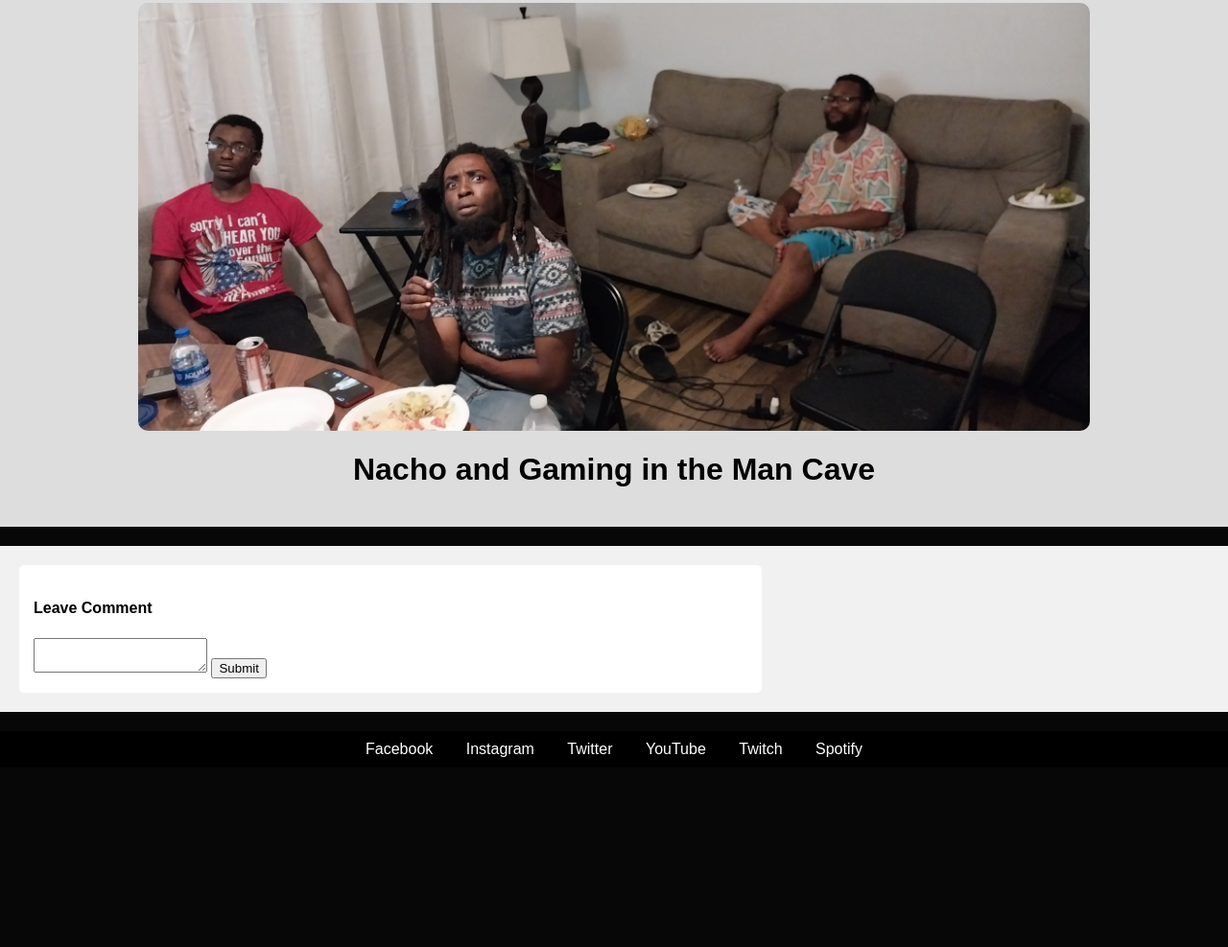
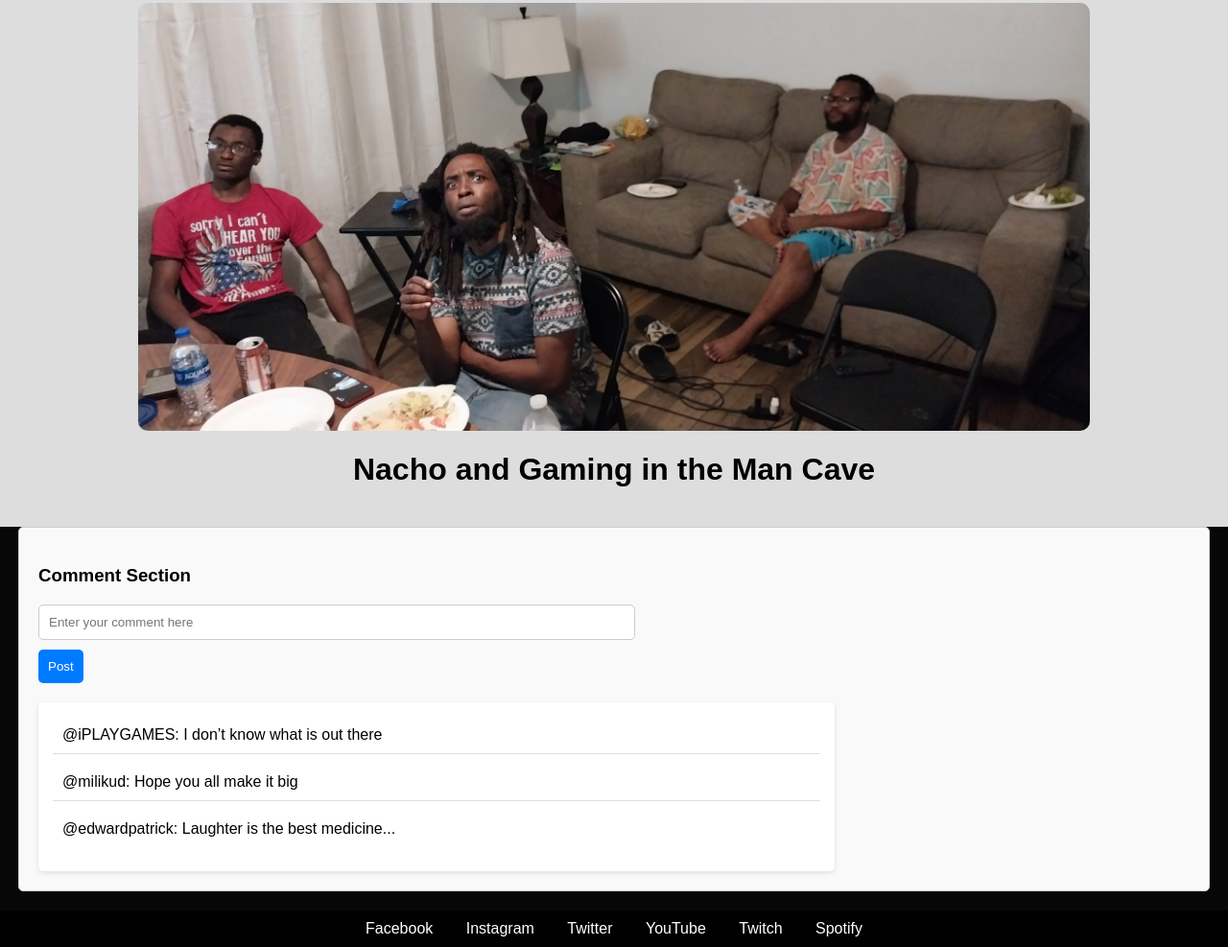
Before and after one commit to KoolAid711/K.Curry, a plain HTML site: page Pictures_Curry.html in a window 1280 px wide. Shown: the part 287-1274 px from the top of the page at 96% size. Before the commit the page ends 1087 px from the top, so only its background shows below. Drawn offline with Linux system fonts and the light colour scheme.

Commit message:
Changes to Pictures html and css

```diff
--- a/Pictures_Curry.html
+++ b/Pictures_Curry.html
@@ -32,11 +32,15 @@
 </div>
 
 <div class="comment-section">
-    <div class="comment">
-        <h4>Leave Comment</h4>
-        <textarea class="comment-box"></textarea>
-        <button class="submit-button">Submit</button>
+    <h3>Comment Section</h3>
+    <div class="input-container">
+        <input class="comment-box" type="text" id="commentInput" placeholder="Enter your comment here">
+        <button onclick="addComment()">Post</button>
     </div>
+    <div class="comment-list" id="commentList">
+        <div class="comment">@iPLAYGAMES: I don’t know what is out there</div>
+        <div class="comment">@milikud: Hope you all make it big</div>
+        <div class="comment">@edwardpatrick: Laughter is the best medicine...</div>
     </div>
 </div>
 
@@ -62,6 +66,20 @@
         currentIndex = (currentIndex + 1) % images.length;
         document.getElementById("mainImage").src = images[currentIndex];
     }
+    function addComment() {
+            let input = document.getElementById("commentInput");
+            let commentText = input.value.trim();
+
+            if (commentText !== "") {
+                let commentList = document.getElementById("commentList");
+                let newComment = document.createElement("div");
+                newComment.className = "comment";
+                newComment.textContent = "@guest: " + commentText;
+
+                commentList.appendChild(newComment);
+                input.value = "";
+            }
+        }
 </script>
 
 </body>
--- a/pictures.css
+++ b/pictures.css
@@ -59,18 +59,50 @@ h1 {
     width: 100%;
 }
 .comment-section {
-    background-color: #f1f1f1;
-    color: black;
+    max-width: 1200px;
+    margin: auto;
     padding: 20px;
+    border: 1px solid #ccc;
+    border-radius: 5px;
+    background: #f9f9f9;
+}
+.input-container {
+    display: flex;
+    flex-direction: column;
+    align-items: flex-start;
+    margin-bottom: 20px;
+}
+.comment-box {
+    width: 50%;
+    padding: 10px;
+    border: 1px solid #ccc;
+    border-radius: 5px;
+    margin-bottom: 10px;
+}
+button {
+    padding: 10px;
+    border: none;
+    background: #007BFF;
+    color: white;
+    border-radius: 5px;
+    cursor: pointer;
+}
+.comment-list {
+    max-width: 800px;
     margin-top: 20px;
+    background: #fff;
+    padding: 15px;
+    border-radius: 5px;
+    box-shadow: 0 2px 5px rgba(0,0,0,0.1);
 }
 .comment {
-    background-color: white;
-    padding: 15px;
-    border-radius: 5px;
-    display: inline-block;
-    text-align: left;
-    width: 60%;
+    padding: 10px;
+    background: #fff;
+    border-bottom: 1px solid #ddd;
+    margin-bottom: 10px;
+}
+.comment:last-child {
+    border-bottom: none;
 }
 .social-media {
     background-color: #000;
```
